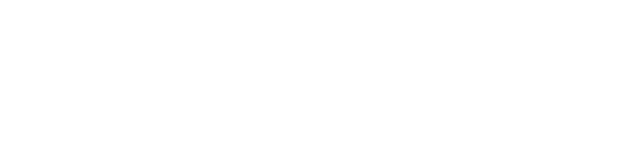
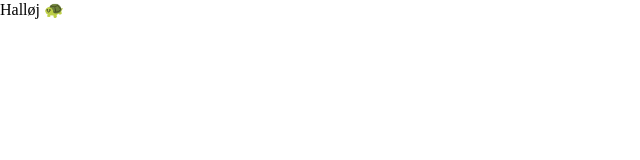
Before and after one commit to JacobTangs/Root-folder, a plain HTML site: page index.html in a window 1280 px wide. Shown: the full height of the page, 0-640 px from the left. Drawn offline with Linux system fonts and the light colour scheme.

Commit message:
Update index.html
:)🐢🐢🐢🐢🐢🐢🐢🐢🐢🐢🐢🐢🐢🐢🐢🐢🐢🐢🐢🐢🐢🐢🐢🐢

```diff
--- a/index.html
+++ b/index.html
@@ -22,3 +22,5 @@
  <!-- her skal indholdet være -->
 </body>
 </html>
+
+Halløj 🐢
```
